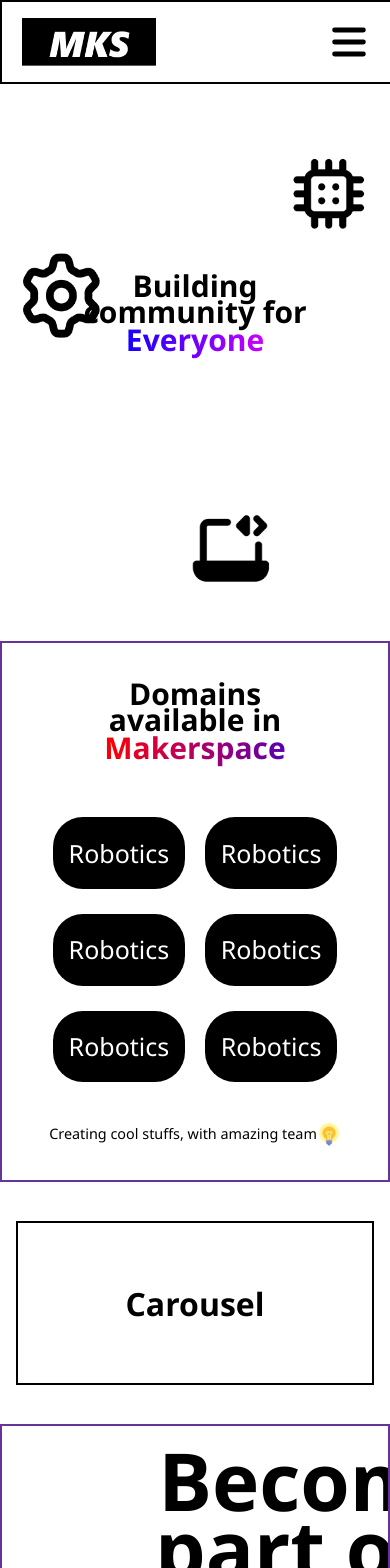
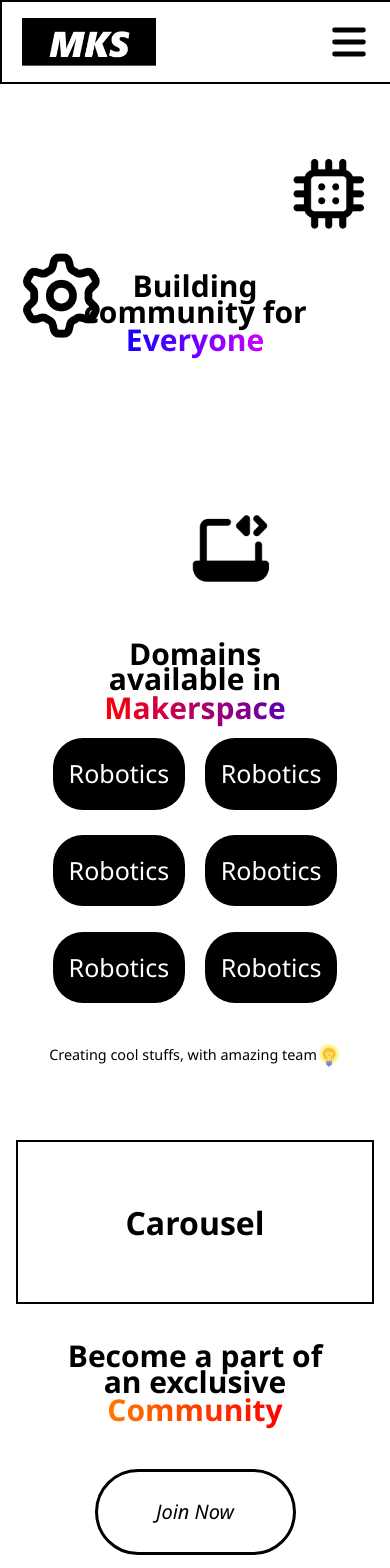
Before and after one commit to ju-makerspace/mks-website, a React (Create React App) app in the folder frontend/: page / in a window 390 px wide. Shown: the top 1568 px of the page. Built offline with nearby package versions, Linux system fonts and the light colour scheme; the HTML template or start-up script is replaced by a standard one.

Commit message:
Updated Community section

```diff
--- a/frontend/src/styles/desktop/home/Community.css
+++ b/frontend/src/styles/desktop/home/Community.css
@@ -7,7 +7,7 @@
   margin: 2% auto;
   padding: auto;
   flex-direction: column;
-  border: 2px solid rebeccapurple;
+  /* border: 2px solid rebeccapurple; */
 }
 
 .community-text {
@@ -122,3 +122,30 @@
 }
 
 /* smaller phones: 480px */
+@media all and (max-width: 481px) {
+  .community-text {
+    /* font-size: 60px; */
+    margin: auto;
+    padding: 0 15%;
+    font-size: 30px;
+    line-height: 85%;
+  }
+
+  .community-text>span {
+    line-height: normal;
+    margin-top: -5px;
+  }
+
+  .join-community {
+    font-size: 20px;
+    margin: 2rem 1rem;
+    padding: 0rem;
+    display: flex;
+    justify-content: center;
+    align-items: center;
+    margin: 10% auto;
+    width: 50%;
+
+    border: 3px solid #000000;
+  }
+}
--- a/frontend/src/styles/desktop/home/Domain.css
+++ b/frontend/src/styles/desktop/home/Domain.css
@@ -6,7 +6,7 @@
     margin: 2% auto;
     padding: auto;
     flex-direction: column;
-    border: 2px solid rebeccapurple;
+    /* border: 2px solid rebeccapurple; */
 }
 
 .domain-text {
@@ -192,7 +192,7 @@
 /* smaller phones: 480px */
 @media all and (max-width: 481px) {
     .domain-text {
-        margin: 10% auto;
+        margin: auto;
         padding: 0 15%;
         font-size: 30px;
         line-height: 85%;
```
